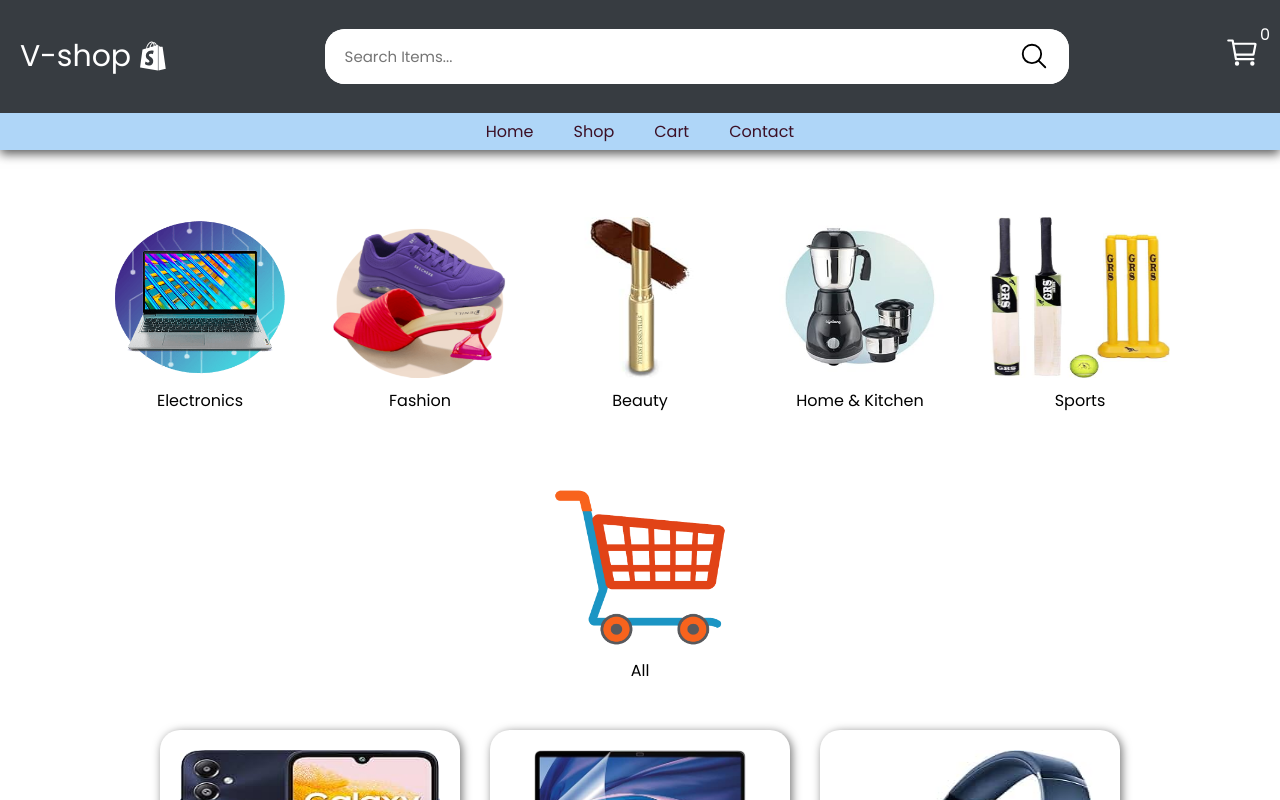
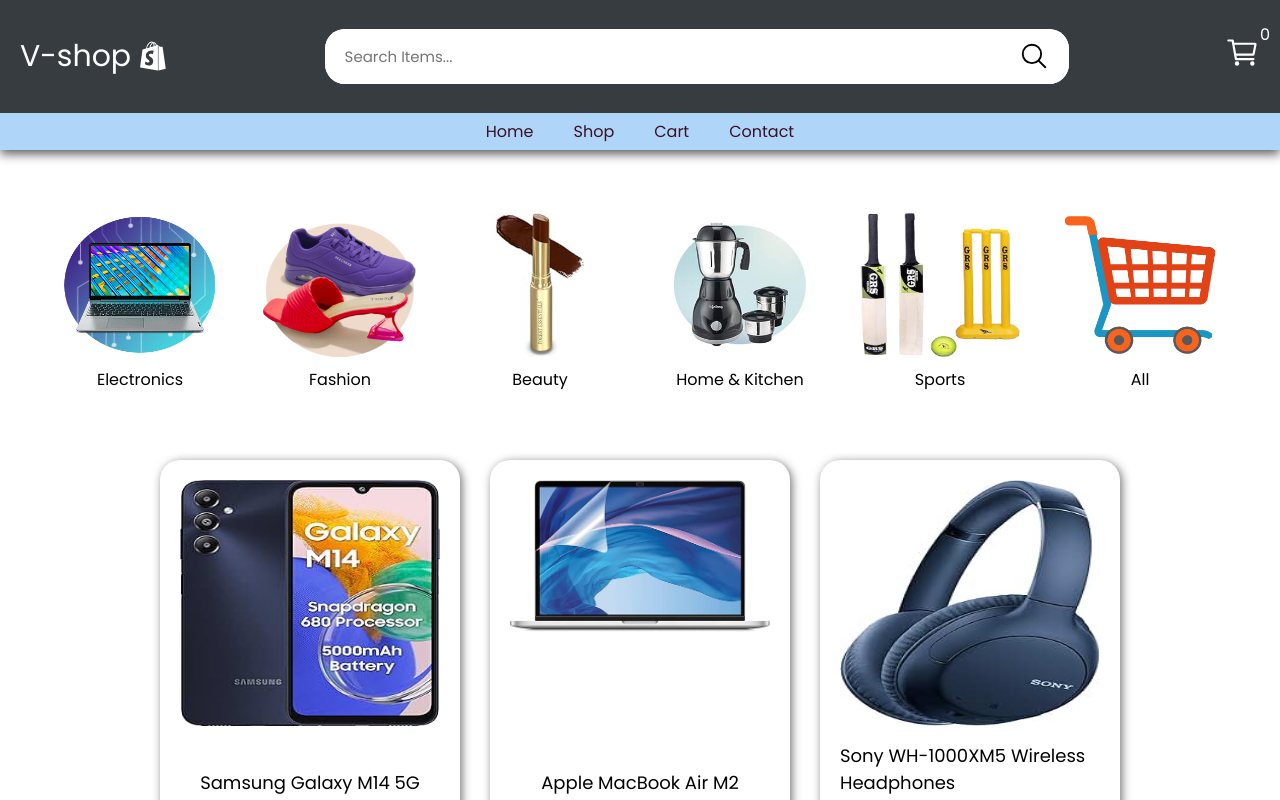
Before and after one commit to sadik033/Learning-ReactJs, a React (Vite) app in the folder E-commerce/: page /shop in a window 1280 px wide. Shown: the top 800 px of the page. Built offline with nearby package versions, Linux system fonts and the light colour scheme.

Commit message:
customize card in shop page

```diff
--- a/E-commerce/src/Category.js
+++ b/E-commerce/src/Category.js
@@ -3,7 +3,7 @@
 import beauty from './assets/beauty.jpg'
 import home from './assets/home.jpg'
 import sport from './assets/sports.jpg'
-import all from './assets/emptycart.png'
+import All from './assets/emptycart.png'
 
 export const category=[
     {
@@ -34,6 +34,6 @@
     {
         id: 6,
         name:"All",
-        Image: all,
+        Image: All,
     }
 ]
--- a/E-commerce/src/components/Product/Product.jsx
+++ b/E-commerce/src/components/Product/Product.jsx
@@ -6,7 +6,7 @@
     return(
         <div className="product">
             <img src={image} alt="" />
-           <div className="product-details">
+           <div className="product-details" id={id}>
              <span className="name">{name}</span>
             <span className="price">Rs {price}/-</span>
             <button>Add +</button>
--- a/E-commerce/src/pages/home/Home.jsx
+++ b/E-commerce/src/pages/home/Home.jsx
@@ -8,8 +8,9 @@
 function Home() {
   let [cate, setCate] = useState(dummydata);
   function filterProduct(category) {
-    const updatedata = dummydata.filter((item) => item.category === category);
+       const updatedata = dummydata.filter((item) => item.category === category);
     setCate(updatedata);
+
   }
   return (
     <div className="home">
--- a/E-commerce/src/pages/shop/Shop.css
+++ b/E-commerce/src/pages/shop/Shop.css
@@ -2,3 +2,8 @@
     width: 100%;
     min-height: 100vh;
 }
+.category-card{
+    width: 180px;
+    height: 225px;
+    margin-bottom: 25px;
+}
--- a/E-commerce/src/pages/shop/Shop.jsx
+++ b/E-commerce/src/pages/shop/Shop.jsx
@@ -6,9 +6,14 @@
 
 function Shop() {
     let [cate, setCate] = useState(dummydata);
-      function filterProduct(category) {
-        const updatedata = dummydata.filter((item) => item.category === category);
+      function filterProduct(category){
+        if(category==="All"){
+          setCate(dummydata)
+        }else{
+          const updatedata = dummydata.filter((item) => item.category === category);
         setCate(updatedata);
+        }
+
       }
   return (
     <div className="shop">
@@ -27,7 +32,7 @@
       </div>
       <div className="product-section">
         {cate.map((item) => (
-          <Product name={item.name} price={item.price} image={item.image} />
+          <Product name={item.name} price={item.price} image={item.image} id={item.id} />
         ))}
       </div>
     </div>
```
